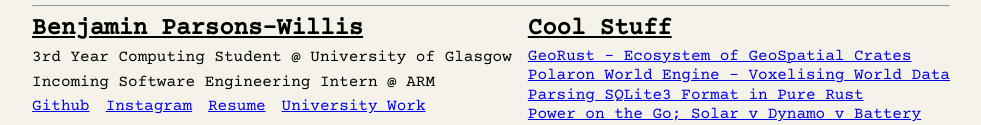
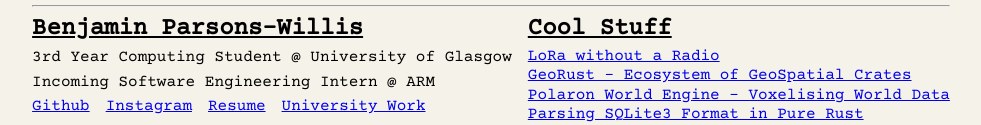
Before and after one commit to vyrzdev/personalSite, a plain HTML site: page index.html in a window 1280 px wide. Shown: the part 453-578 px from the top of the page, without its empty margins (149-1130 px from the left). Drawn offline with nearby package versions, Linux system fonts and the light colour scheme.

Commit message:
Update index.html

```diff
--- a/index.html
+++ b/index.html
@@ -46,6 +46,7 @@
             <section id="feed">
                 <h1>Cool Stuff</h1>
                 <div id="feed-content">
+		    <a target="_blank" href="https://youtu.be/eIdHBDSQHyw?si=7C-kbFwWnEkeOUI1">LoRa without a Radio</a>
 		    <a target="_blank" href="https://github.com/georust">GeoRust - Ecosystem of GeoSpatial Crates</a>
 		    <a target="_blank" href="https://www.youtube.com/watch?v=0CMaC6ViL_4">Polaron World Engine - Voxelising World Data</a>
 		    <a target="_blank" href="https://freemasen.com/blog/sqlite-parser-pt-1/">Parsing SQLite3 Format in Pure Rust</a>
```
